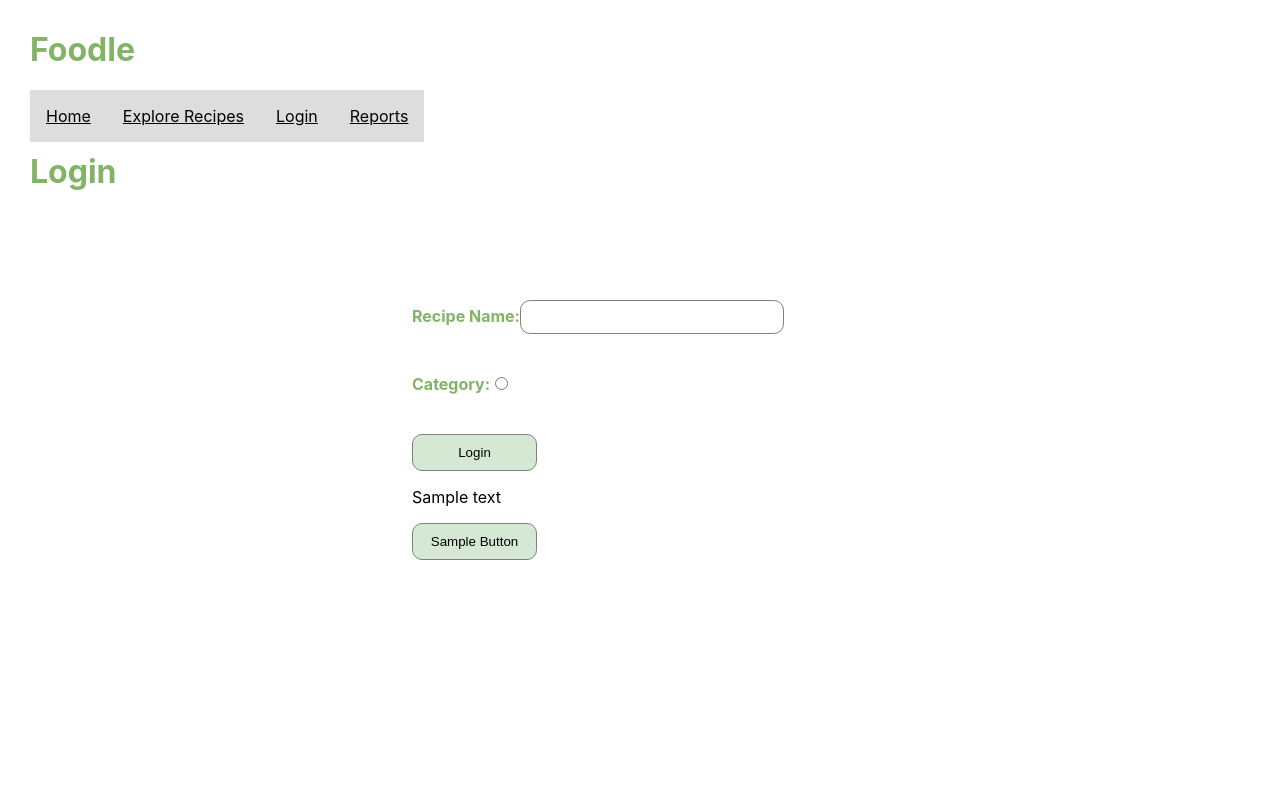
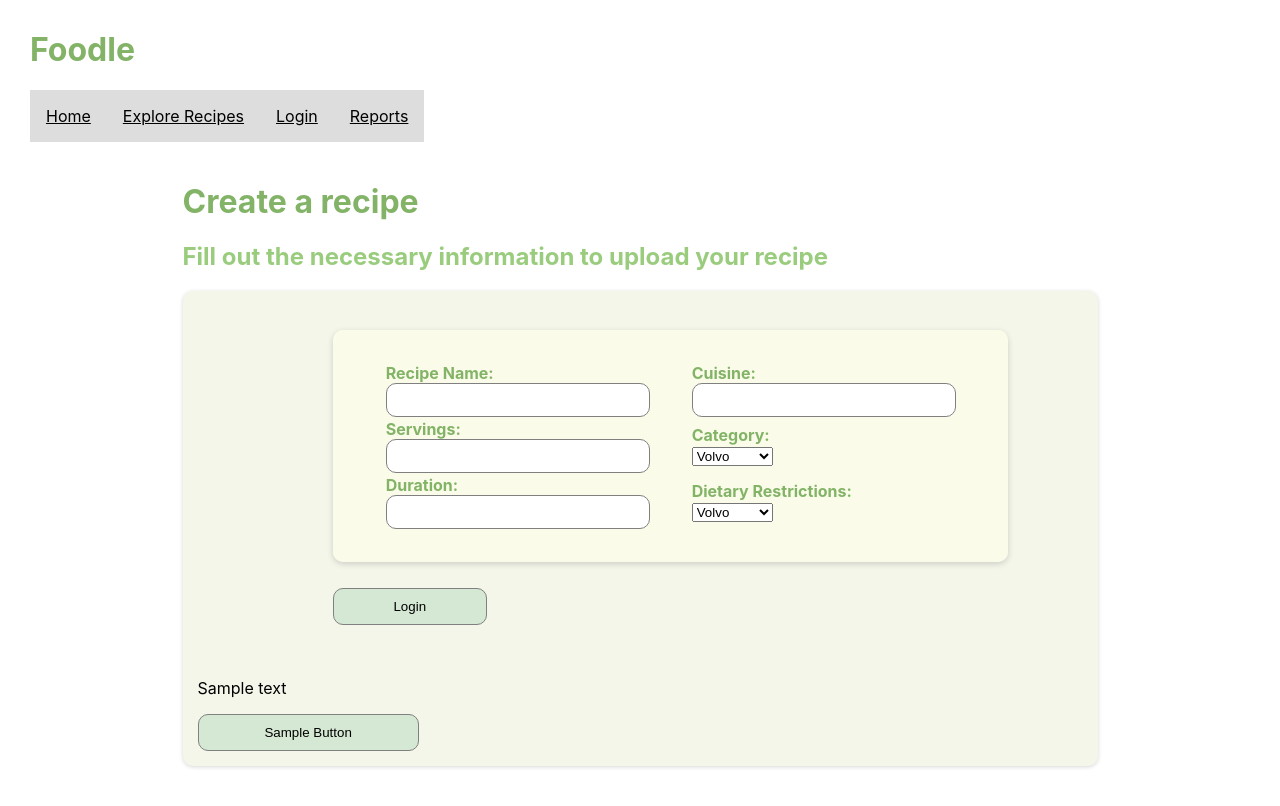
Before and after one commit to raveenamnair/Foodle, a React (Create React App) app in the folder frontend/: page /addRecipe in a window 1280 px wide. Shown: the top 806 px of the page. Built offline with nearby package versions, Linux system fonts and the light colour scheme; no server answers.

Commit message:
Finally fixed form

```diff
--- a/frontend/src/Components/AddRecipe.js
+++ b/frontend/src/Components/AddRecipe.js
@@ -62,26 +62,75 @@ export default function AddRecipe() {
 
     return (
         <main>
-            <h1>Login</h1>
-            <div className="loginForm">
-                <form>
-                    <div>
+            <div className='pageContent'>
+            <h1>Create a recipe</h1>
+            <h2>Fill out the necessary information to upload your recipe</h2>
+                <div className="recipeContent">
+                    <form className="recipeForm">
+                        <table>
+                            <tr>
+                                <td>
                                 <label>
-                        Recipe Name:
+                                    Recipe Name:  <br></br>
                                     <input type="text" value={name} onChange={(e) => setName(e.target.value)} />
                                 </label>
-                    </div> <br/> <br/>
-                    <div>
-                        <label>Category:
-                            <input type="radio" value={name} onChange={(e) => setCategory(e.target.value)} />
+                                </td>
+                                <td>
+                                <label>
+                                    Cuisine:<br></br>
+                                    <input type="text" value={name} onChange={(e) => setCategory(e.target.value)} />
                                 </label>
-                    </div> <br/> <br/>
+                                </td>
+                            </tr>
+                            <tr>
+                                <td>
+                                <label>
+                                    Servings:<br></br>
+                                    <input type="text" value={name} onChange={(e) => setCategory(e.target.value)} />
+                                </label>
+                                </td>
+                                <td>
+                                <label>
+                                    Category: <br></br>
+                                    <select name="Category" onChange={(e) => setName(e.target.value)}>
+                                    <option value="volvo">Volvo</option>
+                                    <option value="saab">Saab</option>
+                                    <option value="mercedes">Mercedes</option>
+                                    <option value="audi">Audi</option>
+                                    </select>
+                                </label>
+                                </td>
+                            </tr>
+
+                            <tr>
+                                <td>
+                                <label>
+                                    Duration:<br></br>
+                                    <input type="text" value={name} onChange={(e) => setCategory(e.target.value)} />
+                                </label>
+                                </td>
+                                <td>
+                                <label>
+                                    Dietary Restrictions:<br></br>
+                                    <select name="Dietary Restrictions" onChange={(e) => setDietaryRestrictions(e.target.value)}>
+                                    <option value="volvo">Volvo</option>
+                                    <option value="saab">Saab</option>
+                                    <option value="mercedes">Mercedes</option>
+                                    <option value="audi">Audi</option>
+                                    </select>
+                                </label>
+                                </td>
+                            </tr>
+                        </table>
+                        <br></br>
+                        <button class="button25" onClick={handleSubmit}>Login</button>
                     </form>
-                <button class="button25" onClick={handleSubmit}>Login</button>
+
                     <br></br>
                     <p>Sample text</p>
                     <button class="button25" onClick={""}>Sample Button</button>
                 </div>
+            </div>
         </main>
     );
 }
--- a/frontend/src/index.css
+++ b/frontend/src/index.css
@@ -14,6 +14,10 @@ code {
 
 h1 {
   color: #82B366;
+}
+
+h2, h3 {
+  color: #9acc7d;
 }
 
 label {
@@ -146,3 +150,29 @@ button:hover {
   text-align: center;
 
 }
+.recipeForm {
+  padding: 2%;
+  margin: auto;
+  display: table;
+}
+
+#recipeField {
+  display: inline-flex;
+  margin-block: 5%;
+  border-radius: 10px;
+}
+
+.createChunk {
+  display: inline-block;
+}
+table {
+  margin: auto;
+  border-radius: 10px;
+  background-color: #fdffeab3;
+  box-shadow: rgba(0, 0, 0, 0.16) 0px 2px 6px;
+  margin-block: 1%;
+  padding:5%;
+}
+td {
+  padding: 0 20px;
+}
```
Lines whose indentation alone changed are shown as unchanged.
